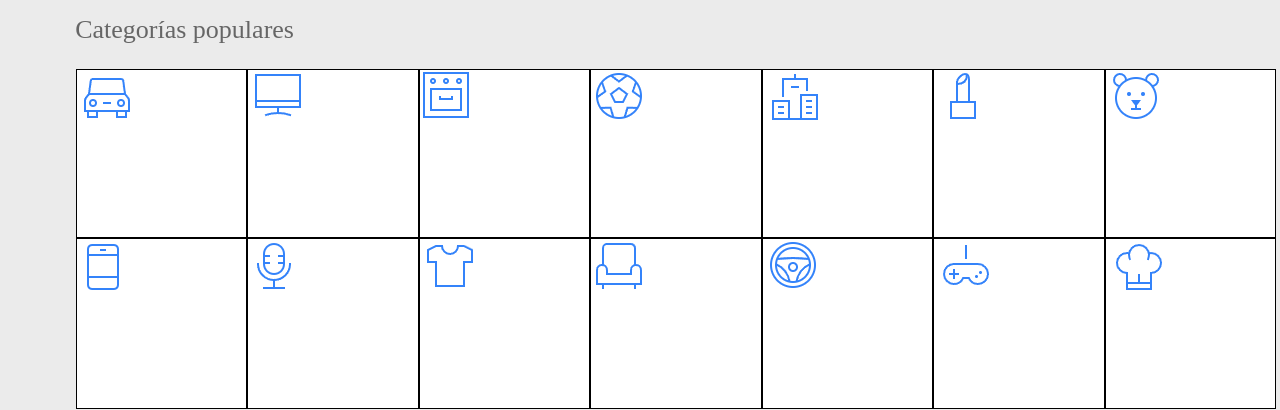
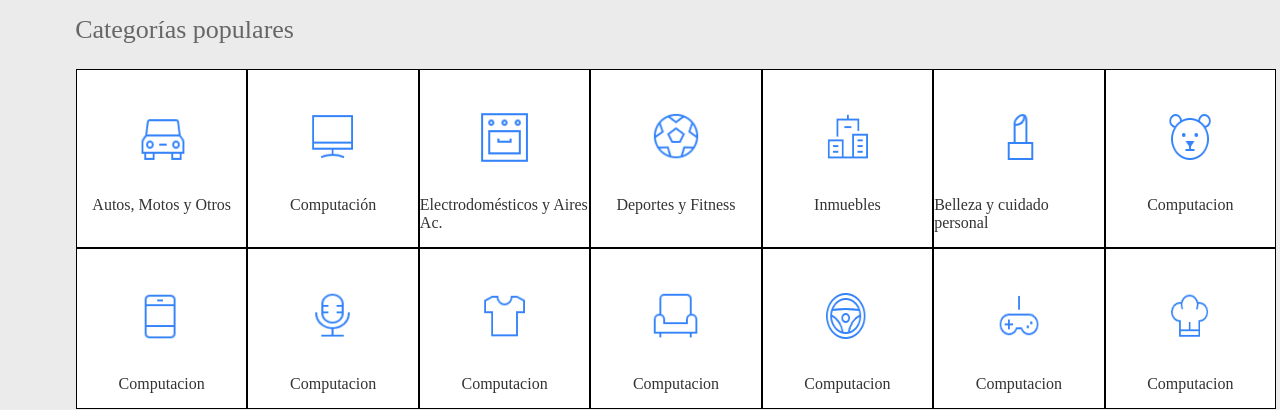
Before and after one commit to matiasmoscone1/clone-mercadolibre, a React (Vite) app: page / in a window 1280 px wide. Shown: the part 3680-4090 px from the top of the page. Built offline with nearby package versions, Linux system fonts and the light colour scheme.

Commit message:
Trabajando categoria mercadolibre

```diff
--- a/src/App.jsx
+++ b/src/App.jsx
@@ -357,45 +357,59 @@ function App() {
       <div className="categorias-populares-container">
         <div className="card-categorias-populares">
           <img src="src/assets/categorias-1.png"/>
+          <span>Autos, Motos y Otros</span>
         </div>
         <div className="card-categorias-populares">
           <img src="src/assets/categorias-2.png"/>
+          <span>Computación</span>
         </div>
         <div className="card-categorias-populares">
           <img src="src/assets/categorias-3.png"/>
+          <span>Electrodomésticos y Aires Ac.</span>
         </div>
         <div className="card-categorias-populares">
           <img src="src/assets/categorias-4.png"/>
+          <span>Deportes y Fitness</span>
         </div>
         <div className="card-categorias-populares">
           <img src="src/assets/categorias-5.png"/>
+          <span>Inmuebles</span>
         </div>
         <div className="card-categorias-populares">
           <img src="src/assets/categorias-6.png"/>
+          <span>Belleza y cuidado personal</span>
         </div>
         <div className="card-categorias-populares">
           <img src="src/assets/categorias-7.png"/>
+          <span>Computacion</span>
         </div>
         <div className="card-categorias-populares">
           <img src="src/assets/categorias-8.png"/>
+          <span>Computacion</span>
         </div>
         <div className="card-categorias-populares">
           <img src="src/assets/categorias-9.png"/>
+          <span>Computacion</span>
         </div>
         <div className="card-categorias-populares">
           <img src="src/assets/categorias-10.png"/>
+          <span>Computacion</span>
         </div>
         <div className="card-categorias-populares">
           <img src="src/assets/categorias-11.png"/>
+          <span>Computacion</span>
         </div>
         <div className="card-categorias-populares">
           <img src="src/assets/categorias-12.png"/>
+          <span>Computacion</span>
         </div>
         <div className="card-categorias-populares">
           <img src="src/assets/categorias-13.png"/>
+          <span>Computacion</span>
         </div>
         <div className="card-categorias-populares">
           <img src="src/assets/categorias-14.png"/>
+          <span>Computacion</span>
         </div>
       </div>
       </>
--- a/src/index.css
+++ b/src/index.css
@@ -718,6 +718,7 @@
     justify-items: center;
     margin-left: 4.75em;
     background-color: #fff;
+
 }
 
 .card-categorias-populares{
@@ -730,7 +731,18 @@
 }
 
 .card-categorias-populares img{
+    width: 54px;
+    height: 54px;
+    margin-left: 50%;
+    margin-top: 40%;
+    transform: translate(-50%,-50%);
+    position: relative;
+}
+
+
+.card-categorias-populares span{
     display: flex;
     justify-content: center;
     align-items: center;
+    color: #333;
 }
```
